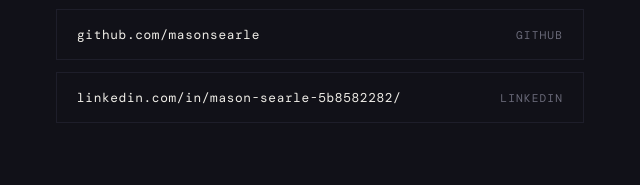
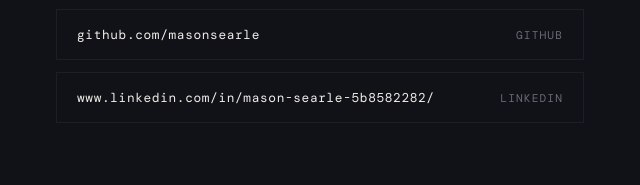
Before and after one commit to masonsearle/masonsearle.github.io, a plain HTML site: page index.html in a window 1280 px wide. Shown: the part 3236-3421 px from the top of the page, 632-1272 px from the left. Drawn offline with nearby package versions, Linux system fonts and the light colour scheme; a web font is replaced by a local one.

Commit message:
Update index.html

```diff
--- a/index.html
+++ b/index.html
@@ -710,8 +710,8 @@
         github.com/masonsearle
         <span>GitHub</span>
       </a>
-      <a href="linkedin.com/in/mason-searle-5b8582282/" class="contact-link" target="_blank">
-        linkedin.com/in/mason-searle-5b8582282/
+      <a href="www.linkedin.com/in/mason-searle-5b8582282/" class="contact-link" target="_blank">
+        www.linkedin.com/in/mason-searle-5b8582282/
         <span>LinkedIn</span>
       </a>
     </div>
```
